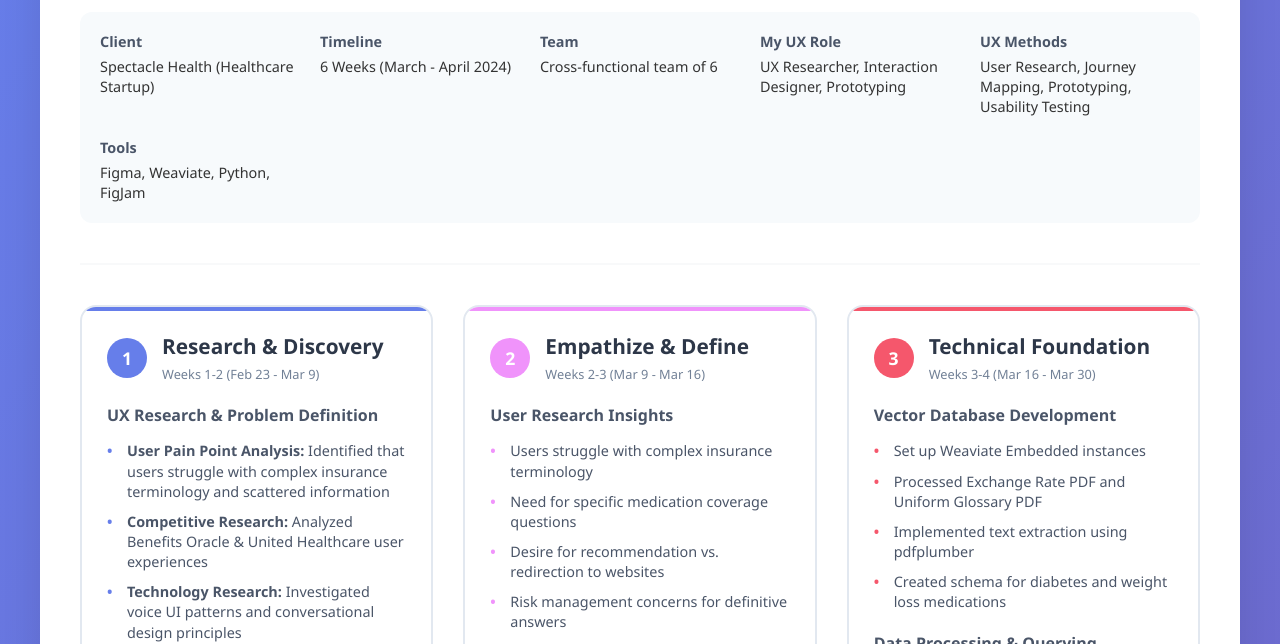
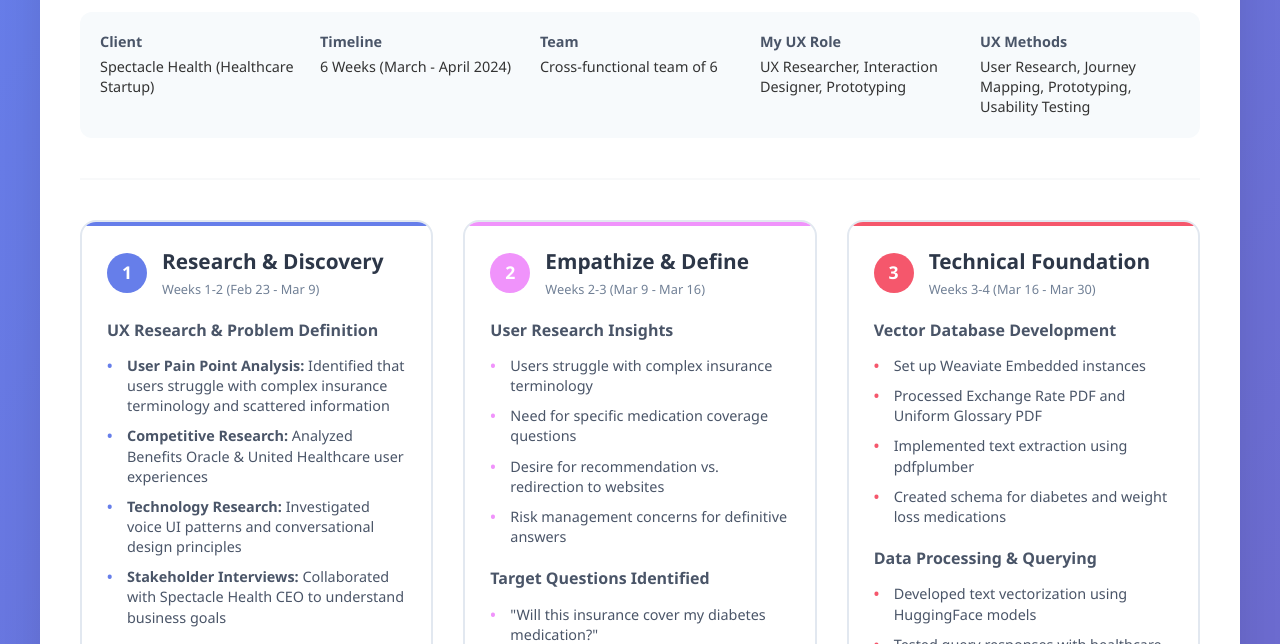
Before and after one commit to spurthikoneru/spectacle-health-design-process, a plain HTML site: page index.html in a window 1280 px wide. Shown: the part 156-800 px from the top of the page. Drawn offline with Linux system fonts and the light colour scheme.

Commit message:
Add files via upload

```diff
--- a/index.html
+++ b/index.html
@@ -340,10 +340,6 @@
                         <div class="context-label">UX Methods</div>
                         <div>User Research, Journey Mapping, Prototyping, Usability Testing</div>
                     </div>
-                    <div class="context-item">
-                        <div class="context-label">Tools</div>
-                        <div>Figma, Weaviate, Python, FigJam</div>
-                    </div>
                 </div>
             </div>
         </div>
```
